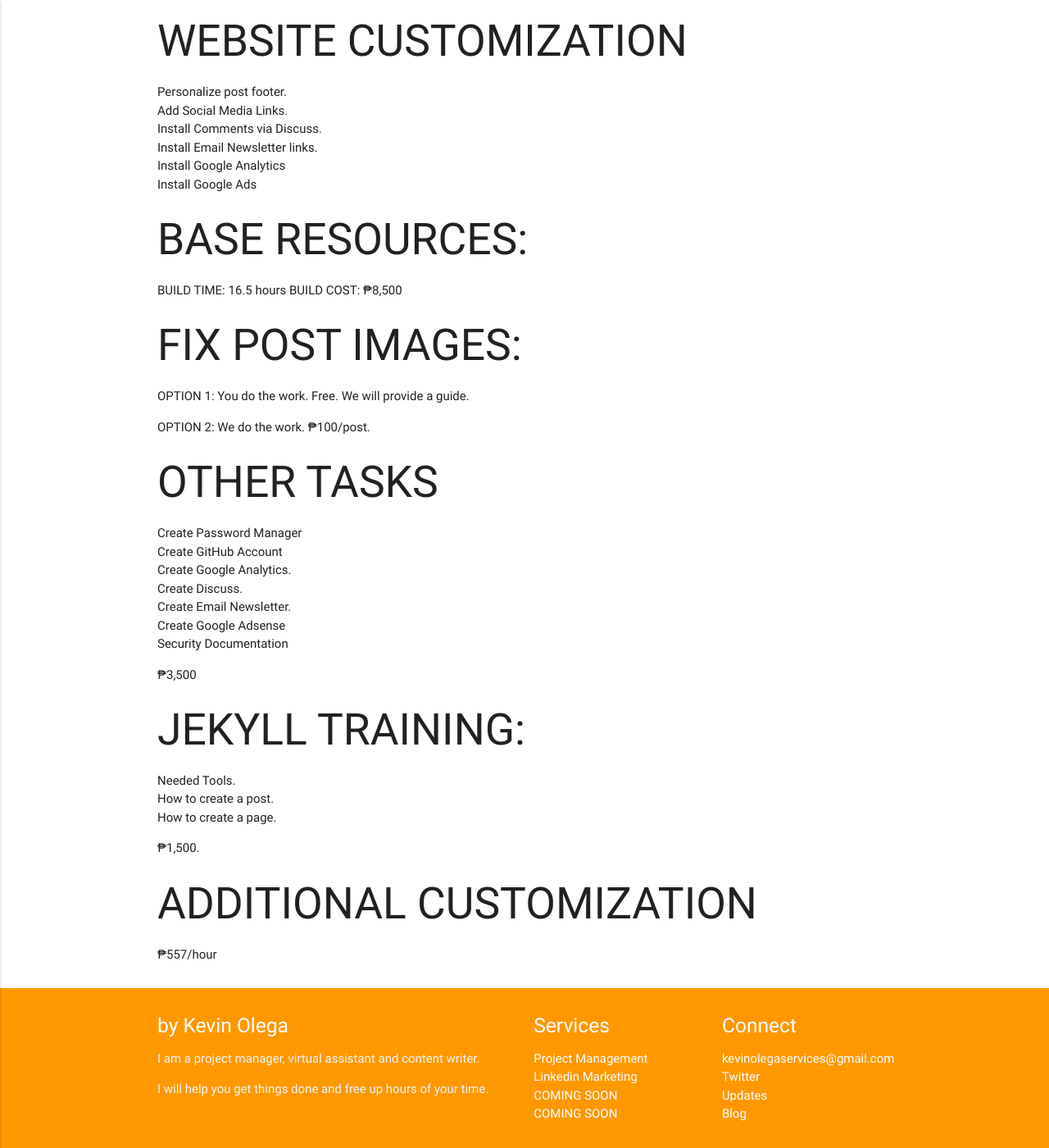
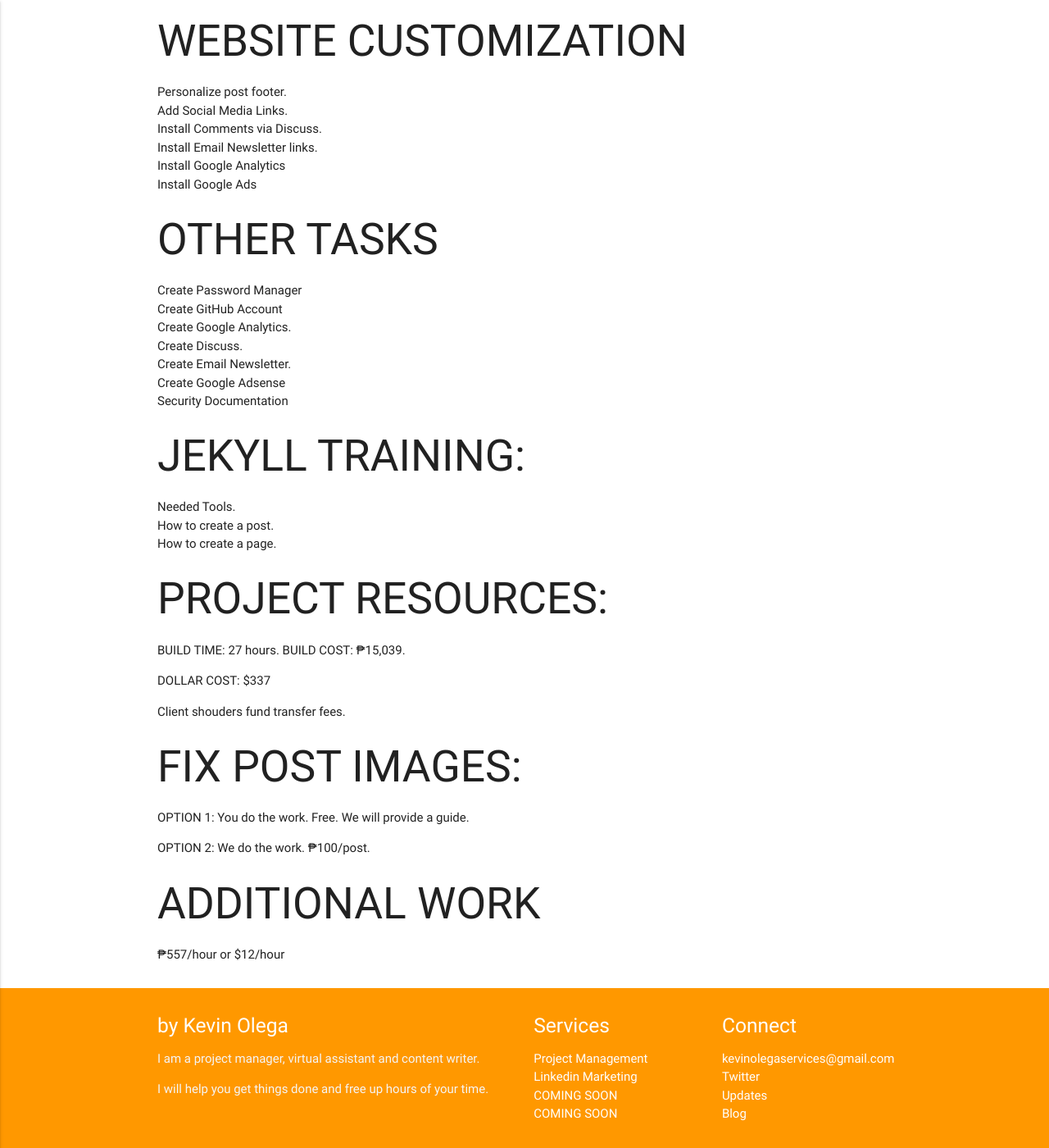
Before and after one commit to kevinolega/kevinolegaservices, a Jekyll site: the page built from _posts/2021-04-27-install-jekyll.md, in a window 1280 px wide and 1400 px high, scrolled down 671 px. Shown: the whole window at 82% size. Built offline with Jekyll 4.4.1, drawn with Linux system fonts in a browser that asks for light colours.

Commit message:
Update 2021-04-27-install-jekyll.md

```diff
--- a/_posts/2021-04-27-install-jekyll.md
+++ b/_posts/2021-04-27-install-jekyll.md
@@ -32,19 +32,6 @@ author: Kevin Olega
 - Install Google Analytics
 - Install Google Ads
 
-
-## BASE RESOURCES:
-
-BUILD TIME: 16.5 hours
-BUILD COST: ₱8,500
-
-
-## FIX POST IMAGES:
-
-OPTION 1: You do the work. Free. We will provide a guide.
-
-OPTION 2: We do the work. ₱100/post.
-
 ## OTHER TASKS
 
 - Create Password Manager
@@ -55,17 +42,27 @@ OPTION 2: We do the work. ₱100/post.
 - Create Google Adsense
 - Security Documentation
 
-₱3,500
-
-
 ## JEKYLL TRAINING:
 
 - Needed Tools.
 - How to create a post.
 - How to create a page.
 
-₱1,500.
+## PROJECT RESOURCES:
 
-## ADDITIONAL CUSTOMIZATION
+BUILD TIME: 27 hours.
+BUILD COST: ₱15,039.
 
-₱557/hour
+DOLLAR COST: $337
+
+Client shouders fund transfer fees.
+
+## FIX POST IMAGES:
+
+OPTION 1: You do the work. Free. We will provide a guide.
+
+OPTION 2: We do the work. ₱100/post.
+
+## ADDITIONAL WORK
+
+₱557/hour or $12/hour
```
